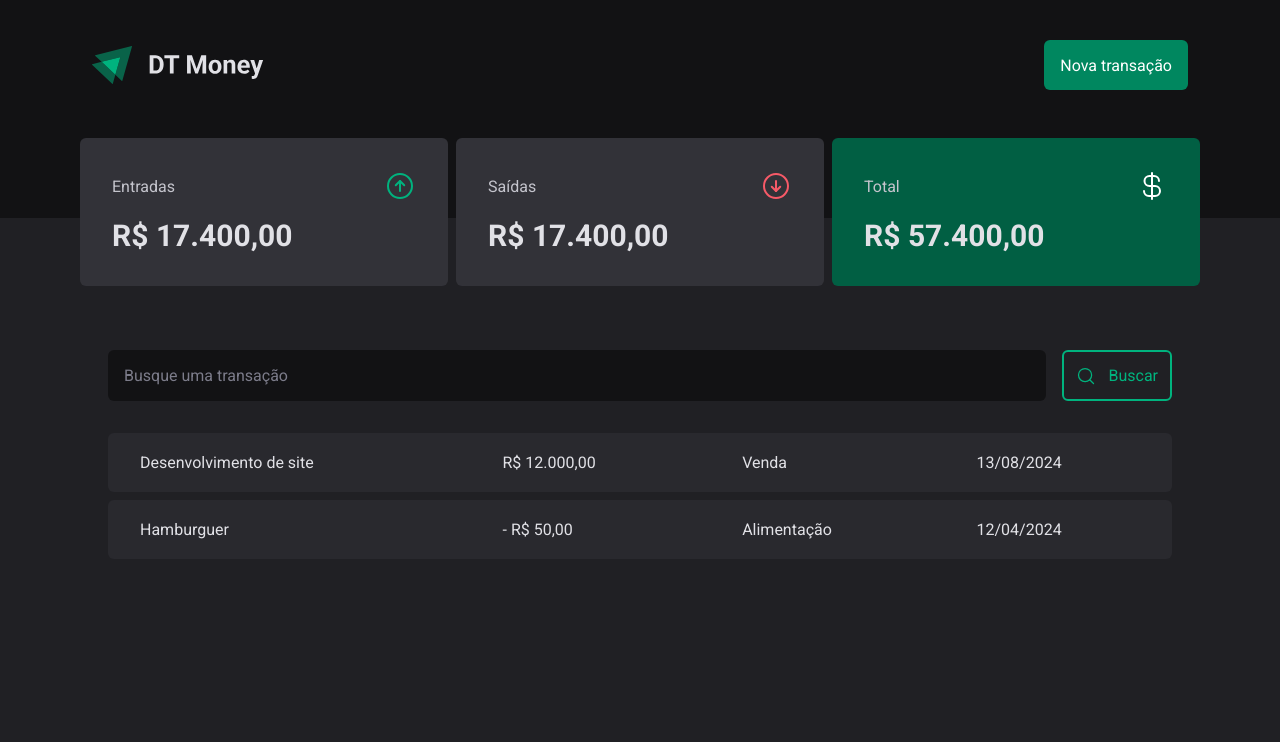
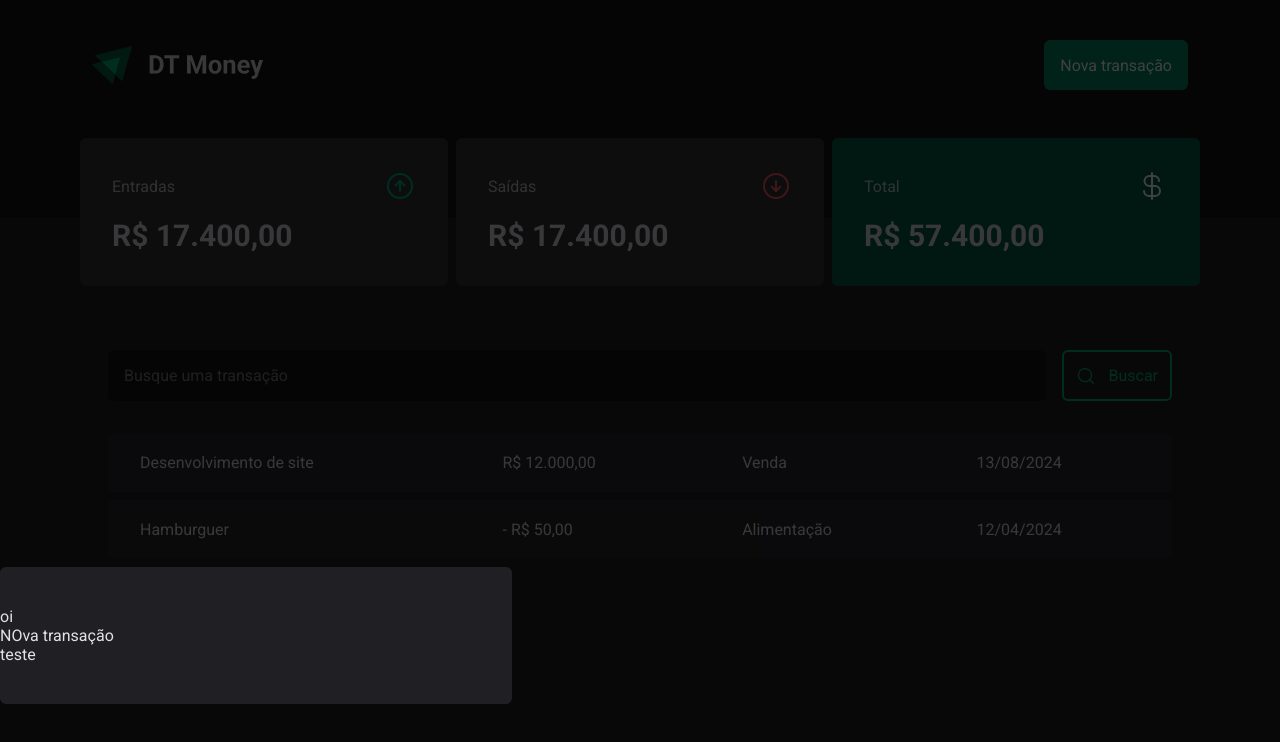
Before and after one commit to joaopedro1764/dt-money, a React (Vite) app: page / in a window 1280 px wide. Both pictures are taken after a click on the button "Nova transação". Shown: the top 742 px of the page. Built offline with nearby package versions, Linux system fonts and the light colour scheme.

Commit message:
start modal

```diff
--- a/package.json
+++ b/package.json
@@ -10,6 +10,7 @@
     "preview": "vite preview"
   },
   "dependencies": {
+    "@radix-ui/react-dialog": "^1.1.5",
     "@tailwindcss/vite": "^4.0.0",
     "phosphor-react": "^1.4.1",
     "react": "^18.3.1",
--- a/src/components/Header/index.tsx
+++ b/src/components/Header/index.tsx
@@ -1,12 +1,19 @@
 import logo from "../../assets/logo.svg";
+import * as Dialog from "@radix-ui/react-dialog";
+import { NewTransactionModal } from "../NewTransactionModal/NewTransactionModal";
 export function Header() {
   return (
     <div className="flex justify-center bg-gray-900 pt-10 pb-32">
       <header className="w-full max-w-[1120px] px-3 flex justify-between items-center">
         <img alt="Logo Dt-Money" src={logo} />
-        <button className="bg-green-500 rounded-md cursor-pointer h-[50px] border-0 p-4 text-white font-bold hover:duration-700 hover:bg-green-700">
-          Nova transação
-        </button>
+        <Dialog.Root>
+          <Dialog.Trigger asChild>
+            <button className="bg-green-500 rounded-md cursor-pointer h-[50px] border-0 p-4 text-white font-bold hover:duration-700 hover:bg-green-700">
+              Nova transação
+            </button>
+          </Dialog.Trigger>
+         <NewTransactionModal/>
+        </Dialog.Root>
       </header>
     </div>
   );
--- /dev/null
+++ b/src/components/NewTransactionModal/NewTransactionModal.tsx
@@ -0,0 +1,16 @@
+import * as Dialog from "@radix-ui/react-dialog";
+export function NewTransactionModal() {
+  return (
+    <Dialog.Portal>
+      <Dialog.Overlay className="fixed w-screen h-screen inset-0 bg-[rgba(0,0,0,0.75)]" />
+      <Dialog.Content
+       className="fixed min-w-[32rem] rounded-md py-10 px- bg-gray-800">
+        <Dialog.Close>oi</Dialog.Close>
+        <Dialog.Title>NOva transação</Dialog.Title>
+        <Dialog.Content>
+          <p>teste</p>
+        </Dialog.Content>
+      </Dialog.Content>
+    </Dialog.Portal>
+  );
+}
```
Also changed, not shown: 1 other file (tests, documents, lock files or other folders).
